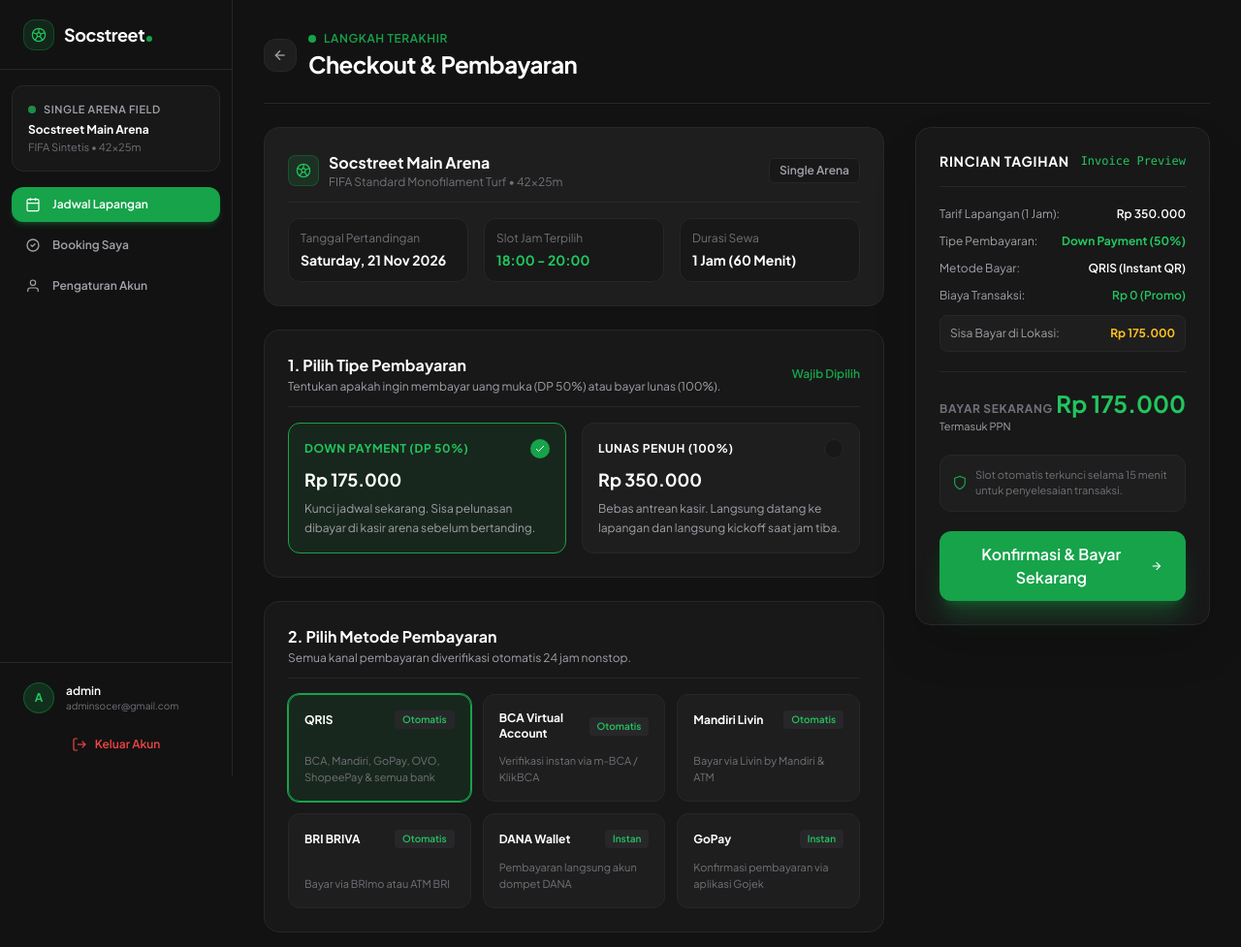
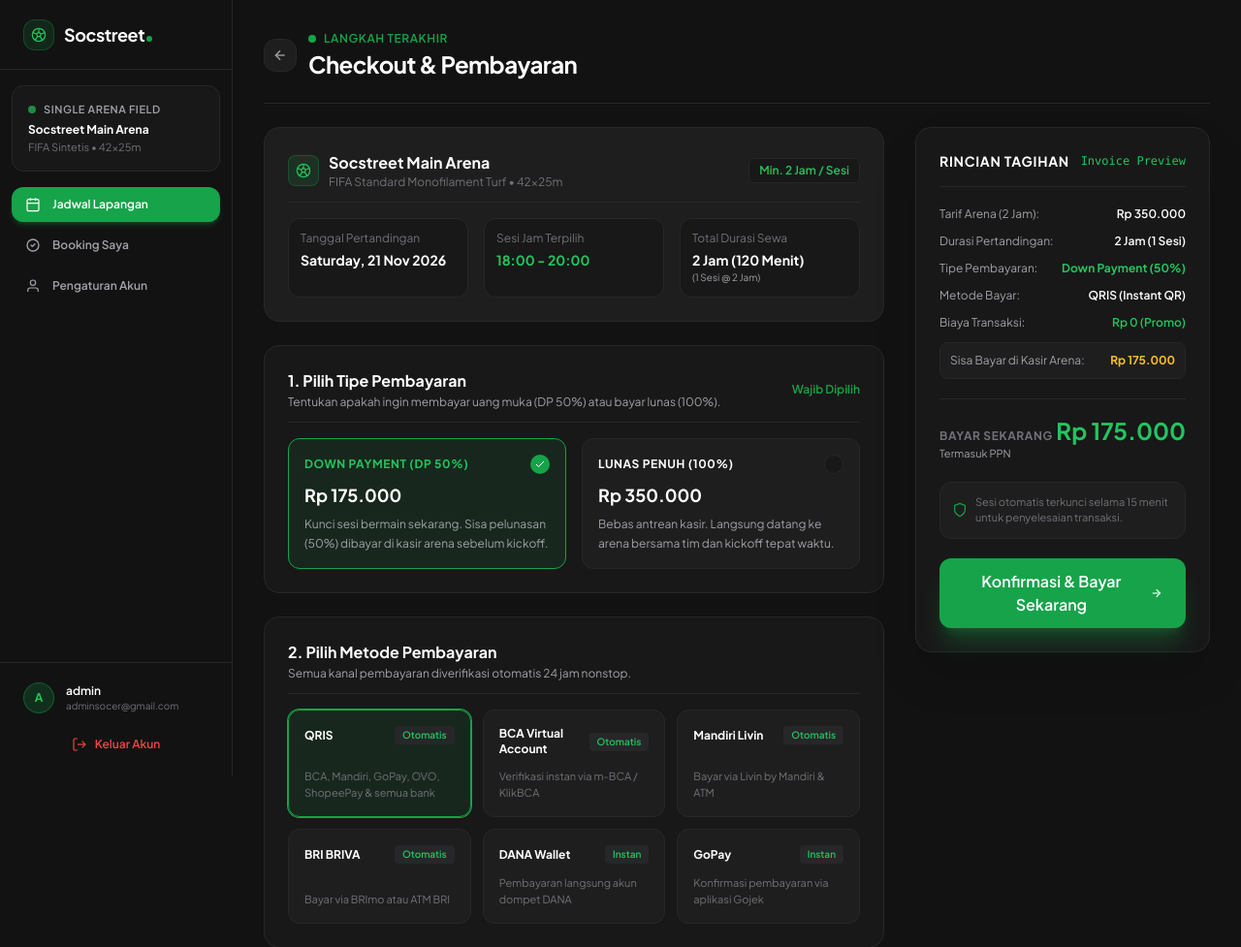
Before and after one commit to satriafzal/socstreet_web, a Laravel app: page /checkout in a window 1280 px wide. Shown: the top 977 px of the page at 97% size. Run offline with Laravel 12, Linux system fonts and the light colour scheme; a user stored in the database is signed in; data comes from the database, SQL or seed files in the repository; some libraries are stand-ins or nearby versions.

Commit message:
update checkout.blade.php

```diff
--- a/resources/views/pages/booking/checkout.blade.php
+++ b/resources/views/pages/booking/checkout.blade.php
@@ -29,8 +29,8 @@
                             <p class="text-xs text-[#71717A]">FIFA Standard Monofilament Turf • 42x25m</p>
                         </div>
                     </div>
-                    <span class="text-xs font-semibold px-2.5 py-1 rounded-md bg-[#181818] text-[#A1A1AA] border border-[#27272A]">
-                        Single Arena
+                    <span class="text-xs font-semibold px-2.5 py-1 rounded-md bg-[#181818] text-[#22C55E] border border-[#27272A]">
+                        Min. 2 Jam / Sesi
                     </span>
                 </div>
 
@@ -42,14 +42,19 @@
                         </p>
                     </div>
                     <div class="p-3 rounded-xl bg-[#181818] border border-[#27272A]">
-                        <p class="text-[#71717A] mb-1">Slot Jam Terpilih</p>
+                        <p class="text-[#71717A] mb-1">Sesi Jam Terpilih</p>
                         <p class="font-bold text-[#22C55E] text-sm" id="display-slot">
                             {{ $selectedSlot }}
                         </p>
                     </div>
                     <div class="p-3 rounded-xl bg-[#181818] border border-[#27272A]">
-                        <p class="text-[#71717A] mb-1">Durasi Sewa</p>
-                        <p class="font-bold text-white text-sm">1 Jam (60 Menit)</p>
+                        <p class="text-[#71717A] mb-1">Total Durasi Sewa</p>
+                        <p class="font-bold text-white text-sm">
+                            {{ $duration ?? 2 }} Jam ({{ ($duration ?? 2) * 60 }} Menit)
+                        </p>
+                        <span class="text-[10px] text-[#A1A1AA]">
+                            ({{ round(($duration ?? 2) / 2) }} Sesi @ 2 Jam)
+                        </span>
                     </div>
                 </div>
             </div>
@@ -78,7 +83,7 @@
                             Rp {{ number_format($basePrice * 0.5, 0, ',', '.') }}
                         </p>
                         <p class="text-xs text-[#A1A1AA] mt-1.5 leading-relaxed">
-                            Kunci jadwal sekarang. Sisa pelunasan dibayar di kasir arena sebelum bertanding.
+                            Kunci sesi bermain sekarang. Sisa pelunasan (50%) dibayar di kasir arena sebelum kickoff.
                         </p>
                     </label>
 
@@ -95,7 +100,7 @@
                             Rp {{ number_format($basePrice, 0, ',', '.') }}
                         </p>
                         <p class="text-xs text-[#A1A1AA] mt-1.5 leading-relaxed">
-                            Bebas antrean kasir. Langsung datang ke lapangan dan langsung kickoff saat jam tiba.
+                            Bebas antrean kasir. Langsung datang ke arena bersama tim dan kickoff tepat waktu.
                         </p>
                     </label>
                 </div>
@@ -145,8 +150,13 @@
                 <!-- Price Breakdown Details -->
                 <div class="space-y-3 text-xs">
                     <div class="flex items-center justify-between text-[#A1A1AA]">
-                        <span>Tarif Lapangan (1 Jam):</span>
+                        <span>Tarif Arena ({{ $duration ?? 2 }} Jam):</span>
                         <span class="font-semibold text-white">Rp {{ number_format($basePrice, 0, ',', '.') }}</span>
+                    </div>
+
+                    <div class="flex items-center justify-between text-[#A1A1AA]">
+                        <span>Durasi Pertandingan:</span>
+                        <span class="font-semibold text-white">{{ $duration ?? 2 }} Jam ({{ round(($duration ?? 2) / 2) }} Sesi)</span>
                     </div>
 
                     <div class="flex items-center justify-between text-[#A1A1AA]">
@@ -166,7 +176,7 @@
 
                     <!-- Remaining DP settlement row -->
                     <div class="flex items-center justify-between p-2.5 rounded-lg bg-[#1E1E1E] border border-[#27272A] text-[#A1A1AA]" id="remaining-row">
-                        <span>Sisa Bayar di Lokasi:</span>
+                        <span>Sisa Bayar di Kasir Arena:</span>
                         <span class="font-bold text-amber-400" id="summary-remaining">
                             Rp {{ number_format($basePrice * 0.5, 0, ',', '.') }}
                         </span>
@@ -187,7 +197,7 @@
                 <!-- Security Assurance -->
                 <div class="flex items-center gap-2 p-3 rounded-xl bg-[#1E1E1E] border border-[#27272A] text-[11px] text-[#71717A]">
                     <x-icon name="shield" class="w-4 h-4 text-[#16A34A] shrink-0" />
-                    <span>Slot otomatis terkunci selama 15 menit untuk penyelesaian transaksi.</span>
+                    <span>Sesi otomatis terkunci selama 15 menit untuk penyelesaian transaksi.</span>
                 </div>
 
                 <!-- Action Button Trigger Modal -->
@@ -200,15 +210,31 @@
     </div>
 
     <!-- Payment Instruction & Confirmation Modal -->
-    <x-modal id="payment-modal" title="Instruksi Pembayaran" subtitle="Socstreet Main Arena - Kode Booking: INV-20261021-NEW" maxWidth="lg">
+    <x-modal id="payment-modal" title="Konfirmasi & Instruksi Pembayaran" subtitle="Socstreet Main Arena - Kode Booking: INV-20261021-NEW" maxWidth="lg">
         <div class="space-y-5 text-center">
             <!-- Amount Pill -->
             <div class="p-4 rounded-xl bg-[#1E1E1E] border border-[#27272A]">
-                <p class="text-xs text-[#71717A] uppercase font-semibold">Total Tagihan Yang Harus Dibayar</p>
+                <p class="text-xs text-[#71717A] uppercase font-semibold">Total Tagihan Yang Harus Dibayar Sekarang</p>
                 <p class="text-3xl font-extrabold text-[#22C55E] mt-1" id="modal-pay-amount">
                     Rp {{ number_format($basePrice * 0.5, 0, ',', '.') }}
                 </p>
                 <p class="text-xs text-[#A1A1AA] mt-1" id="modal-pay-type-label">Tipe: Down Payment (DP 50%)</p>
+            </div>
+
+            <!-- Booking Details Summary inside Modal -->
+            <div class="grid grid-cols-2 gap-2 text-left text-xs bg-[#141414] p-3 rounded-xl border border-[#27272A]">
+                <div>
+                    <span class="text-[#71717A] block text-[11px]">Sesi Main:</span>
+                    <span class="font-bold text-white">{{ $selectedSlot }}</span>
+                </div>
+                <div>
+                    <span class="text-[#71717A] block text-[11px]">Durasi:</span>
+                    <span class="font-bold text-[#22C55E]">{{ $duration ?? 2 }} Jam ({{ round(($duration ?? 2) / 2) }} Sesi)</span>
+                </div>
+                <div class="col-span-2 pt-1 border-t border-[#27272A] flex justify-between items-center text-[11px]">
+                    <span class="text-[#71717A]">Total Biaya Lapangan:</span>
+                    <span class="font-semibold text-white">Rp {{ number_format($basePrice, 0, ',', '.') }}</span>
+                </div>
             </div>
 
             <!-- Simulated QRIS / Code Box -->
@@ -226,7 +252,7 @@
                     <span id="modal-method-label">QRIS Instant</span>
                 </div>
                 <div class="flex items-center justify-between">
-                    <span>Batas Waktu:</span>
+                    <span>Batas Waktu Pembayaran:</span>
                     <span class="text-amber-400 font-mono font-bold">14 Menit 59 Detik</span>
                 </div>
                 <p class="text-[11px] text-[#71717A] pt-1">
```
